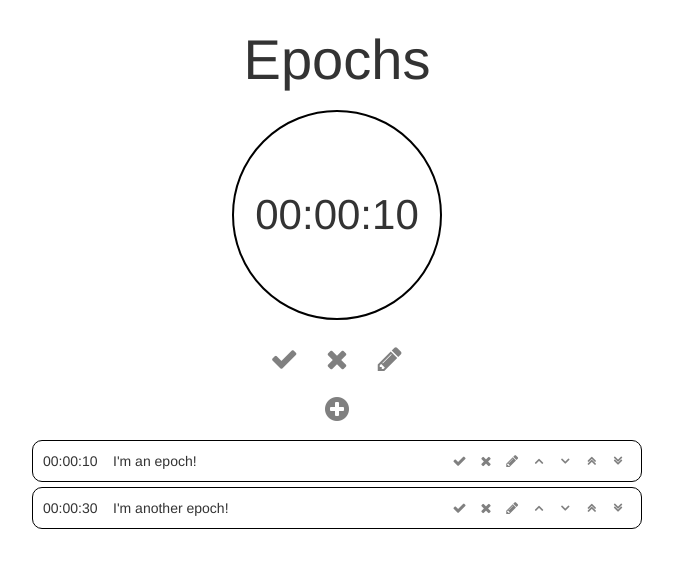
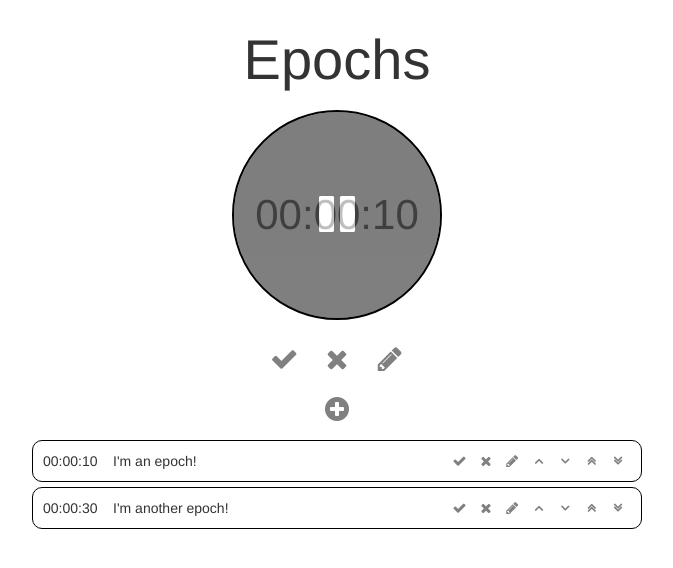
Before and after one commit to czhao39/epochs, a React app: page / in a window 1280 px wide. Shown: the top 568 px of the page, without its empty margins (303-976 px from the left). Built offline with nearby package versions, Linux system fonts and the light colour scheme.

Commit message:
add pause overlay to timer

```diff
--- a/src/components/Timer.js
+++ b/src/components/Timer.js
@@ -5,18 +5,20 @@ import "../styles/Timer.scss";
 import { secsToDuration, durationToString } from "../helpers";
 
 
-const Timer = ({ secsRemaining, togglePaused }) => {
+const Timer = ({ paused, secsRemaining, togglePaused }) => {
     return (
         <div
-            className="timer"
+            className={`timer${paused ? " paused" : ""}`}
             onClick={() => togglePaused()}
         >
             {durationToString(secsToDuration(secsRemaining))}
+            <div className={`pause-overlay${paused ? " paused" : ""}`}><div><i className="fa fa-fw fa-pause" /></div></div>
         </div>
     );
 };
 
 Timer.propTypes = {
+    paused: PropTypes.bool.isRequired,
     secsRemaining: PropTypes.number.isRequired,
     togglePaused: PropTypes.func.isRequired,
 };
--- a/src/containers/CurTaskBox.js
+++ b/src/containers/CurTaskBox.js
@@ -17,6 +17,7 @@ export default class CurTaskBox extends Component {
         return (
             <div>
                 <Timer
+                    paused={this.props.tasks.paused}
                     secsRemaining={this.props.tasks.list.length > 0 ? this.props.tasks.list[0].secsRemaining : 0}
                     togglePaused={this.props.togglePaused}
                 />
--- a/src/styles/Timer.scss
+++ b/src/styles/Timer.scss
@@ -1,4 +1,6 @@
 .timer {
+    position: relative;
+    z-index: 0;
     display: inline-flex;
     flex-direction: column;
     justify-content: center;
@@ -9,4 +11,36 @@
     border: 2px solid black;
     border-radius: 100%;
     margin-bottom: 1rem;
+
+    &.paused {
+        color: grey;
+    }
+
+    .pause-overlay {
+        position: absolute;
+        top: 0;
+        bottom: 0;
+        left: 0;
+        right: 0;
+        border-radius: 100%;
+        z-index: 1;
+        display: flex;
+        flex-direction: column;
+        justify-content: center;
+        background-color: black;
+        opacity: 0;
+        transition: opacity .2s;
+
+        .fa {
+            color: white;
+        }
+
+        &:hover {
+            opacity: 0.3;
+        }
+
+        &.paused {
+            opacity: 0.5;
+        }
+    }
 }
```
